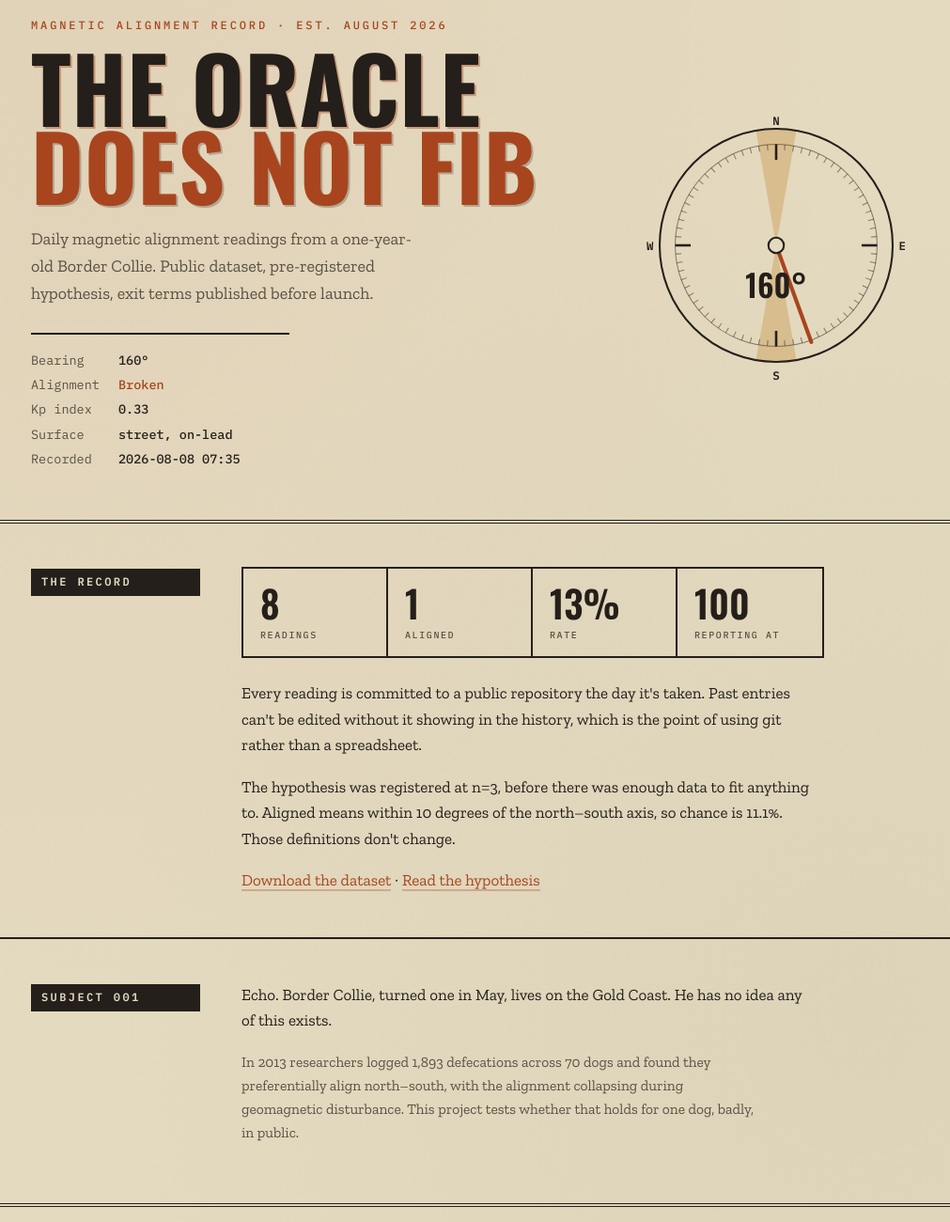
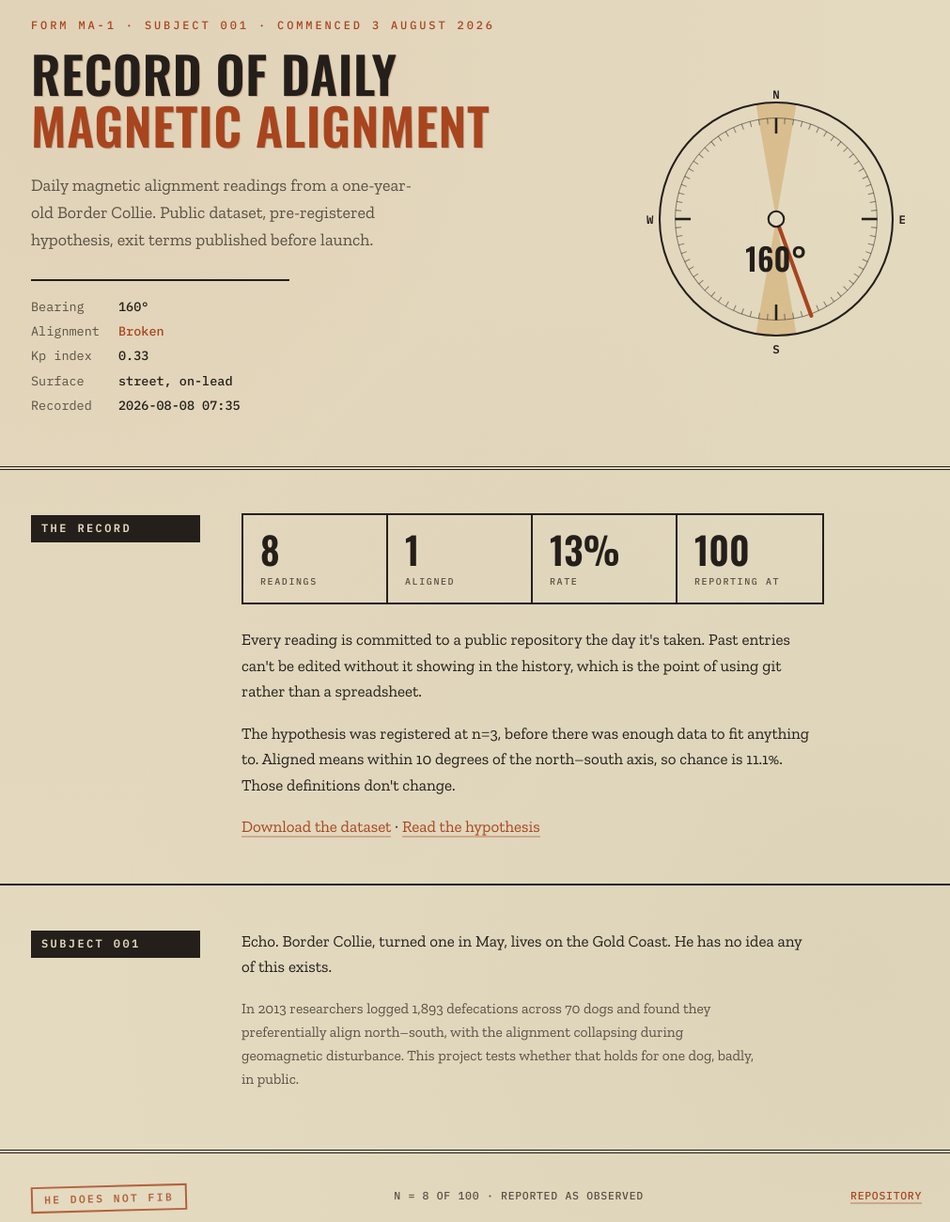
Before and after one commit to thefiboracle/fib-oracle-data, a plain HTML site: page index.html in a window 1280 px wide. Shown: the part 80-1380 px from the top of the page at 94% size, without its empty margins (133-1144 px from the left). Drawn offline with nearby package versions, Linux system fonts and the light colour scheme.

Commit message:
Add Site

```diff
--- a/index.html
+++ b/index.html
@@ -63,12 +63,12 @@
 }
 
 h1{
-  font:700 clamp(48px,9.5vw,96px)/0.86 var(--disp);
-  text-transform:uppercase;letter-spacing:.005em;
-  margin:0 0 24px;
-  text-shadow:2px 2px 0 rgba(168,69,30,.42);
+  font:600 clamp(32px,5.2vw,54px)/1.02 var(--disp);
+  text-transform:uppercase;letter-spacing:.012em;
+  margin:0 0 22px;
+  text-shadow:1px 1px 0 rgba(168,69,30,.3);
 }
-h1 em{display:block;font-style:normal;color:var(--rust);text-shadow:2px 2px 0 rgba(36,31,26,.25)}
+h1 em{display:block;font-style:normal;color:var(--rust);text-shadow:1px 1px 0 rgba(36,31,26,.18)}
 
 .standfirst{font-size:18px;max-width:40ch;margin:0 0 26px;color:var(--ink-soft)}
 
@@ -157,6 +157,13 @@
   filter:sepia(.42) saturate(.75) contrast(1.04);
 }
 
+
+.stamp{
+  border:2px solid var(--rust);color:var(--rust);
+  padding:6px 12px;transform:rotate(-1.5deg);
+  font:600 11.5px/1 var(--mono);letter-spacing:.2em;text-transform:uppercase;
+  opacity:.8;
+}
 footer{padding:34px 0 60px;font:500 11.5px/1.9 var(--mono);letter-spacing:.06em;text-transform:uppercase;color:var(--ink-soft)}
 footer .wrap{display:flex;justify-content:space-between;flex-wrap:wrap;gap:16px}
 
@@ -185,8 +192,8 @@
 <header class="hero">
   <div class="wrap">
     <div>
-      <p class="eyebrow">Magnetic alignment record · est. August 2026</p>
-      <h1>The oracle<em>does not fib</em></h1>
+      <p class="eyebrow">Form MA-1 · Subject 001 · Commenced 3 August 2026</p>
+      <h1>Record of daily<em>magnetic alignment</em></h1>
       <p class="standfirst">Daily magnetic alignment readings from a one-year-old Border Collie. Public dataset, pre-registered hypothesis, exit terms published before launch.</p>
       <div class="latest" id="latest">
         <div class="row"><span class="k">Reading</span><span class="v">loading…</span></div>
@@ -245,6 +252,7 @@
 
 <footer>
   <div class="wrap">
+    <span class="stamp">He does not fib</span>
     <span id="foot">Readings reported as observed</span>
     <span><a href="https://github.com/thefiboracle/fib-oracle-data">Repository</a></span>
   </div>
```
